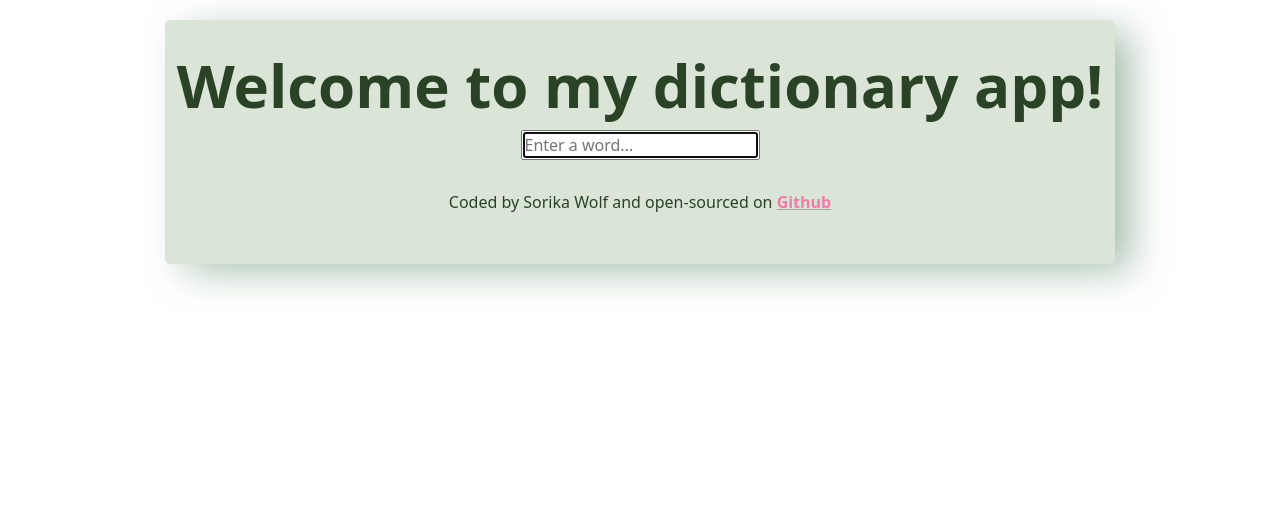
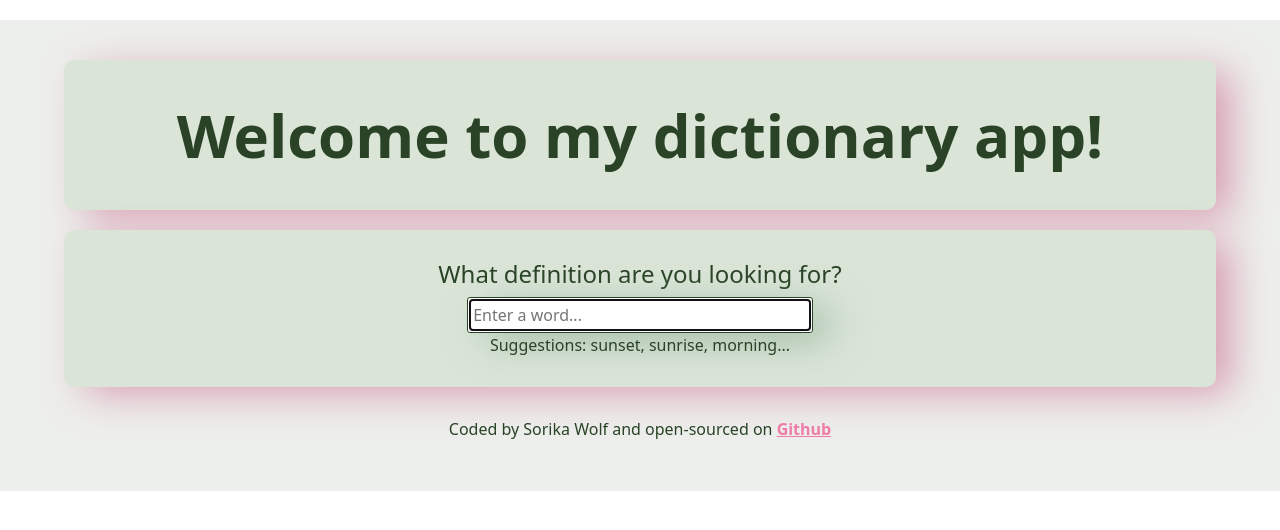
Before and after one commit to sorikawolf/dictionay_app_sorika, a React (Create React App) app: page / in a window 1280 px wide. Shown: the top 530 px of the page. Built offline with nearby package versions, Linux system fonts and the light colour scheme.

Commit message:
Added more styling to each component

```diff
--- a/src/App.css
+++ b/src/App.css
@@ -1,17 +1,20 @@
 .App {
   color: #2a4326;
-  background: #dae5d8;
-  max-width: 950px;
+  background: #edefec;
   margin: 20px auto;
-  border-radius: 5px;
   padding: 20px 0;
-  box-shadow: 18px 9px 39px -3px rgba(134, 167, 141, 0.75);
 }
 
 .App-header {
   text-align: center;
   font-weight: bold;
   font-size: 60px;
+  background: #dae5d8;
+  border-radius: 10px;
+  max-width: 90%;
+  margin: 20px auto;
+  padding: 30px 0;
+  box-shadow: 18px 9px 39px -3px rgba(209, 128, 159, 0.75);
 }
 
 .App footer {
@@ -20,6 +23,6 @@
 }
 
 .App a {
-  color: #ef7ca8;
+  color: rgb(239, 124, 168);
   font-weight: 700;
 }
--- a/src/Dictionary.css
+++ b/src/Dictionary.css
@@ -0,0 +1,16 @@
+.Dictionary section {
+  background: #dae5d8;
+  border-radius: 10px;
+  max-width: 90%;
+  margin: 20px auto;
+  padding: 30px 0;
+  box-shadow: 18px 9px 39px -3px rgba(209, 128, 159, 0.75);
+}
+
+.Dictionary input {
+  width: 30%;
+  border-radius: 3px;
+  border: 0.5px solid #2a4326;
+  box-shadow: 18px 9px 39px -3px rgba(134, 167, 141, 0.75);
+  padding: 5px;
+}
--- a/src/Dictionary.js
+++ b/src/Dictionary.js
@@ -31,6 +31,8 @@ export default function Dictionary() {
 
   return (
     <div className="Dictionary text-center">
+      <section>
+        <h4>What definition are you looking for?</h4>
         <form onSubmit={search}>
           <input
             type="search"
@@ -39,6 +41,8 @@ export default function Dictionary() {
             onChange={handleKeywordChange}
           />
         </form>
+        Suggestions: sunset, sunrise, morning...
+      </section>
       <Results results={results} />
     </div>
   );
--- a/src/Results.css
+++ b/src/Results.css
@@ -1,4 +1,16 @@
-.results {
-  text-align: left;
-  margin-left: 30px;
+.Results {
+  text-align: center;
 }
+
+.Results section {
+  background: #dae5d8;
+  border-radius: 10px;
+  max-width: 90%;
+  margin: 20px auto;
+  padding: 30px 0;
+  box-shadow: 18px 9px 39px -3px rgba(209, 128, 159, 0.75);
+}
+
+.Results .Phonetic {
+  color: rgb(239, 124, 168);
+}
--- a/src/Results.js
+++ b/src/Results.js
@@ -6,15 +6,18 @@ import "./Results.css";
 export default function Results(props) {
   if (props.results) {
     return (
-      <div className="results">
-        <h2>{props.results.word}</h2>
-        <h3>{props.results.phonetic}</h3>
-
+      <div className="Results">
+        <section>
+          <h2 className="Word text-capitalize fw-bold">{props.results.word}</h2>
+          <h3 className="Phonetic fw-light fst-italic">
+            {props.results.phonetic}
+          </h3>
+        </section>
         {props.results.meanings.map(function (meaning, index) {
           return (
-            <div key={index}>
+            <section key={index}>
               <Meaning meaning={meaning} />
-            </div>
+            </section>
           );
         })}
       </div>
```
Lines whose indentation alone changed are shown as unchanged.
